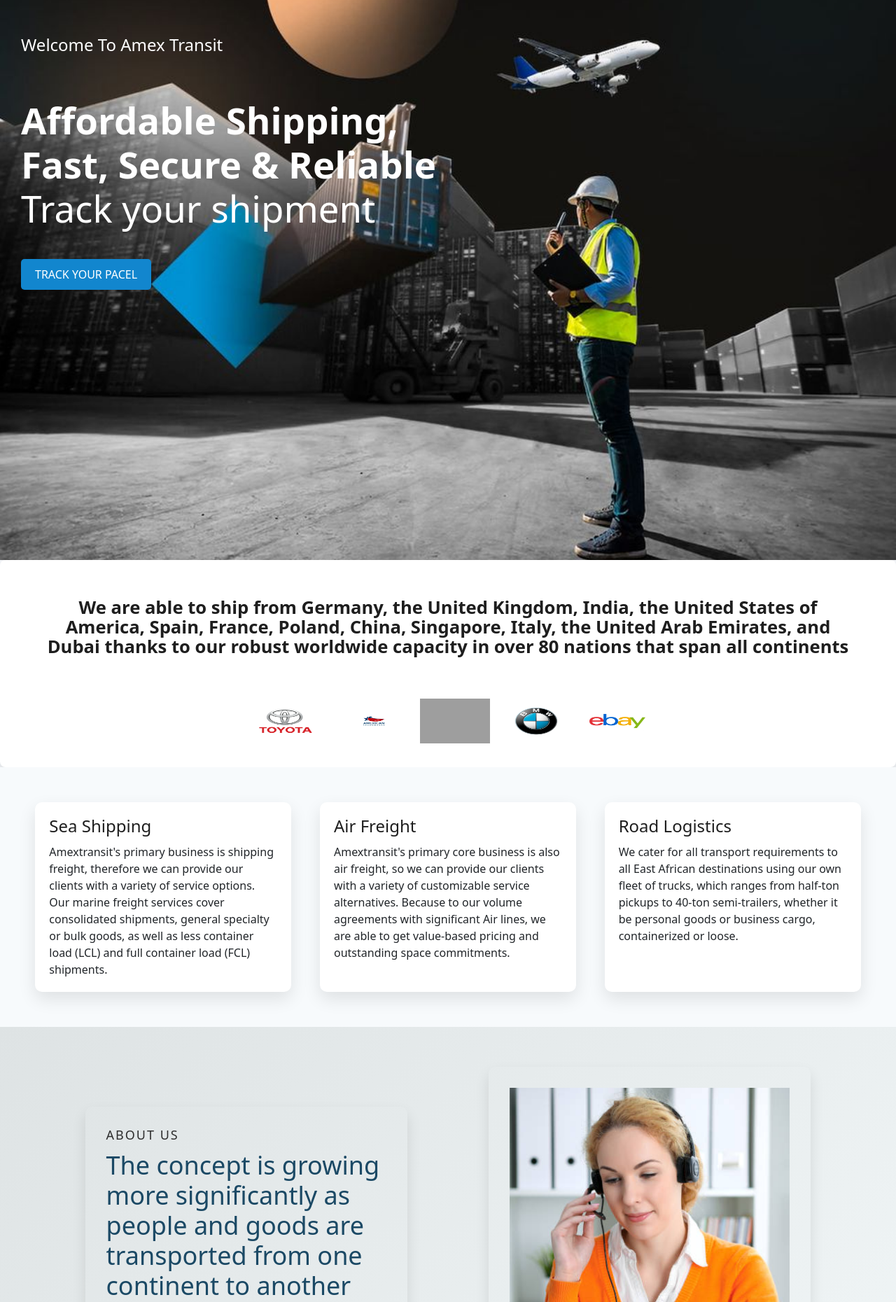
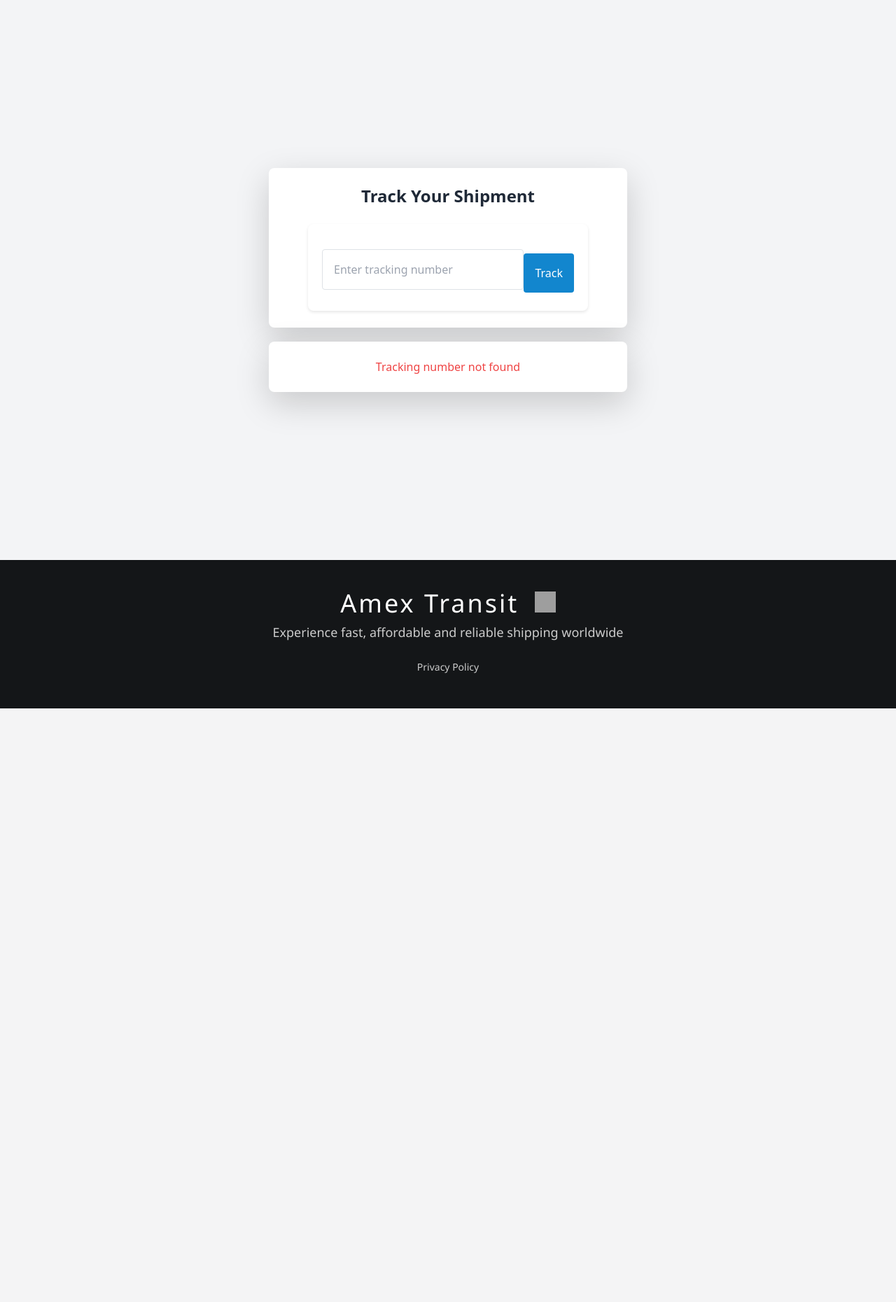
Before and after one commit to Oluwasegun02/Amextransit, a Django app: page /track/ in a window 1280 px wide. Shown: the part 62-1922 px from the top of the page at 70% size. After the commit the page ends 1074 px from the top, so only its background shows below. Run offline with Django 4.2, Linux system fonts and the light colour scheme; grey boxes are pictures that could not be loaded.

Commit message:
Update tracking data

```diff
--- a/templates/tracking/tracking_page.html
+++ b/templates/tracking/tracking_page.html
@@ -1,117 +1,68 @@
-<!-- templates/home.html -->
-
 {% extends 'base.html' %}
-{% load static %}
 {% block content %}
-<div class="showhead">
-  <h4>Welcome To Amex Transit</h4>
-  <div class="text2">
-    <h3><strong>Affordable Shipping, </br> Fast, Secure & Reliable</strong></h3>
-
-    <div class="texts">
-      <h3>Track your shipment</h3>
-      <div class="tracking-input-container">
-        <button id="track-btn" class="submit2"><a href="{% url 'tracking' %}">Track Your Pacel</a></button>
+<main class="min-h-screen bg-gray-100 flex flex-col items-center justify-center px-4 py-10">
+  <!-- Form Section -->
+  <div class="bg-white w-full max-w-lg shadow-lg rounded-lg p-6">
+    <h1 class="text-2xl font-semibold text-gray-800 text-center mb-6">Track Your Shipment</h1>
+    <form method="post" class="space-y-4">
+      {% csrf_token %}
+      <div class="flex items-center">
+        <input
+          type="text"
+          name="tracking_number"
+          placeholder="Enter tracking number"
+          class="w-full p-3 border border-gray-300 rounded-l-lg focus:outline-none focus:ring-2 focus:ring-blue-500 focus:border-transparent"
+        >
+        <button
+          type="submit"
+          class="bg-sky-500 hover:bg-sky-900 text-white px-3 py-3 rounded-r-lg transition-all duration-300 font-medium p-3"
+          style="background-color: #1286ce;" <!-- Set the button color -->
+          Track
+        </button>
       </div>
-      <p class="message" id="tracking-message"></p>
-    </div>
-
+    </form>
   </div>
-</div>
-
-<div class="comlog bg-white text-center p-6 rounded-lg shadow-lg">
-  <h4 class="text-xl font-semibold mb-6">
-    We are able to ship from Germany, the United Kingdom, India, the United States of America, Spain, France, Poland,
-    China, Singapore, Italy, the United Arab Emirates, and Dubai thanks to our robust worldwide capacity in over 80
-    nations that span all continents
-  </h4>
-  <ul class="flex justify-center space-x-4">
-    <img src="{% static 'images/toyota.png' %}" alt="Toyota" class="w-16 h-16" />
-    <img src="{% static 'images/americatrade.png' %}" alt="America Trade" class="w-16 h-16" />
-    <img src="{% static 'images/apple.jpeg' %}" alt="Apple" class="w-16 h-16" />
-    <img src="{% static 'images/bmw.png' %}" alt="BMW" class="w-16 h-16" />
-    <img src="{% static 'images/ebay.png' %}" alt="eBay" class="w-16 h-16" />
-  </ul>
-</div>
 
 
-<div class="blog">
-  <div class="content">
-    <i></i>
-    <h3>Sea Shipping</h3>
-    <p>
-      Amextransit's primary business is shipping freight, therefore we can provide our clients with a variety of service
-      options. Our marine freight services cover consolidated shipments, general specialty or bulk goods, as well as
-      less container load (LCL) and full container load (FCL) shipments.
-    </p>
+  <!-- Results Section -->
+  <div id="result" class="mt-10 w-full max-w-lg bg-white shadow-lg rounded-lg p-6">
+    {% if tracking_data.tracking_number == null %}
+      <p class="text-red-500 text-center font-medium">{{ tracking_data.error }}</p>
+    {% elif tracking_data %}
+      <h2 class="text-xl font-semibold text-gray-800 mb-4">Tracking results for:</h2>
+      <p class="text-blue-500 font-medium">Tracking Number: {{ tracking_data.tracking_number }}</p>
+      <div class="mt-4 space-y-2">
+        <p class="text-gray-700"><strong>Category:</strong> {{ tracking_data.category}}</p>
+        <p class="text-gray-700"><strong>Origin:</strong> {{ tracking_data.source_country }}</p>
+        <p class="text-gray-700"><strong>Destination:</strong> {{ tracking_data.destination }}</p>
+        <p class="text-gray-700"><strong>Tariff:</strong> {{ tracking_data.tariff }}</p>
+      </div>
+      <hr>
+      <h2>Delivery details</h2>
+      <div class="mt-4 space-y-2">
+        <p class="text-gray-700"><strong>Status:</strong> {{ tracking_data.status}}</p>
+        <p class="text-gray-700"><strong>Delivered To:</strong> {{ tracking_data.delivered }}</p>
+        <p class="text-gray-700"><strong>Delivery Date:</strong> {{ tracking_data.delivered_to_date }}</p>
+      </div>
+      <hr>
+      <h2>Sender details</h2>
+      <div class="mt-4 space-y-2">
+        <p class="text-gray-700"><strong>Sender Name:</strong> {{ tracking_data.senderName}}</p>
+        <p class="text-gray-700"><strong>Sender Email:</strong> {{ tracking_data.senderEmail }}</p>
+        <p class="text-gray-700"><strong>Sender Address:</strong> {{ tracking_data.senderAddress }}</p>
+        <p class="text-gray-700"><strong>Sender Phone No:</strong> {{ tracking_data.senderPhone }}</p>
+      </div>
+      <hr>
+      <h2>Receiver details</h2>
+      <div class="mt-4 space-y-2">
+        <p class="text-gray-700"><strong>Receiver Name:</strong> {{ tracking_data.receiverName}}</p>
+        <p class="text-gray-700"><strong>Receiver Email:</strong> {{ tracking_data.receiverEmail }}</p>
+        <p class="text-gray-700"><strong>Receiver Address:</strong> {{ tracking_data.receiverAddress }}</p>
+        <p class="text-gray-700"><strong>Receiver Phone No:</strong> {{ tracking_data.receiverPhone }}</p>
+      </div>
+    {% endif %}
   </div>
-  <div class="content">
-    <i></i>
-    <h3>Air Freight</h3>
-    <p>
-      Amextransit's primary core business is also air freight, so we can provide our clients with a variety of
-      customizable service alternatives. Because to our volume agreements with significant Air lines, we are able to get
-      value-based pricing and outstanding space commitments.
-    </p>
-  </div>
-  <div class="content">
-    <i></i>
-    <h3>Road Logistics</h3>
-    <p>We cater for all transport requirements to all East African destinations using our own fleet of trucks, which
-      ranges from half-ton pickups to 40-ton semi-trailers, whether it be personal goods or business cargo,
-      containerized or loose.
-    </p>
-  </div>
-</div>
 
+</main>
 
-<section id="infomal">
-  <div class="side">
-    <h6>ABOUT US</h6>
-    <h2>The concept is growing more significantly as people and goods are transported from one continent to another</h2>
-    <p>
-      Amex Transit is a global logistics service company providing in logistics and supplies solutions to individual and
-      corporate clients throughout the world, Amextransit delivers value by providing supplies support to its clients
-      through a vast global network of partners, making it simple for the business to source products overseas on behalf
-      of prestigious clients at very affordable pricing...
-    </p>
-  </div>
-  <div class="side">
-    <img src="{% static 'images/about.jpg' %}" alt="">
-  </div>
-  <!-- about -->
-</section>
-
-<div class="make">
-  <h2>Through its more than 80 global network offices, Amex Cargo today transports cargo to every city in the United
-    States by land, air, and sea.</h2>
-  <div class="easy">
-    <i></i>
-    <h4>HEAD OFFICE</h4>
-    <p>
-      15000, West Airport Boulevard Sugar Land,
-Houston, Texas 77498, USA.
-    </p>
-  </div>
-  <div class="easy">
-    <i></i>
-    <h4>BRANCH OFFICE</h4>
-    <p>
-      31C-D, Tower B, Reith International No. 1002 Yanhe North Road, Luohu District, Shenzhen, P.R. China,
-Shenzhen, Guangdong, 518000.
-    </p>
-  </div>
-  <div class="easy">
-    <i></i>
-    <h4>BRANCH OFFICE </h4>
-    <p>
-      HongKong Cheung Tat Centre, 18 Cheung
-Lee St, Chai Wan, Hong Kong.
-    </p>
-  </div>
-</div>
-
-
-<script src="https://cdn.jsdelivr.net/npm/bootstrap@5.0.2/dist/js/bootstrap.bundle.min.js"
-  integrity="sha384-MrcW6ZMFYlzcLA8Nl+NtUVF0sA7MsXsP1UyJoMp4YLEuNSfAP+JcXn/tWtIaxVXM" crossorigin="anonymous"></script>
 {% endblock content %}
```
